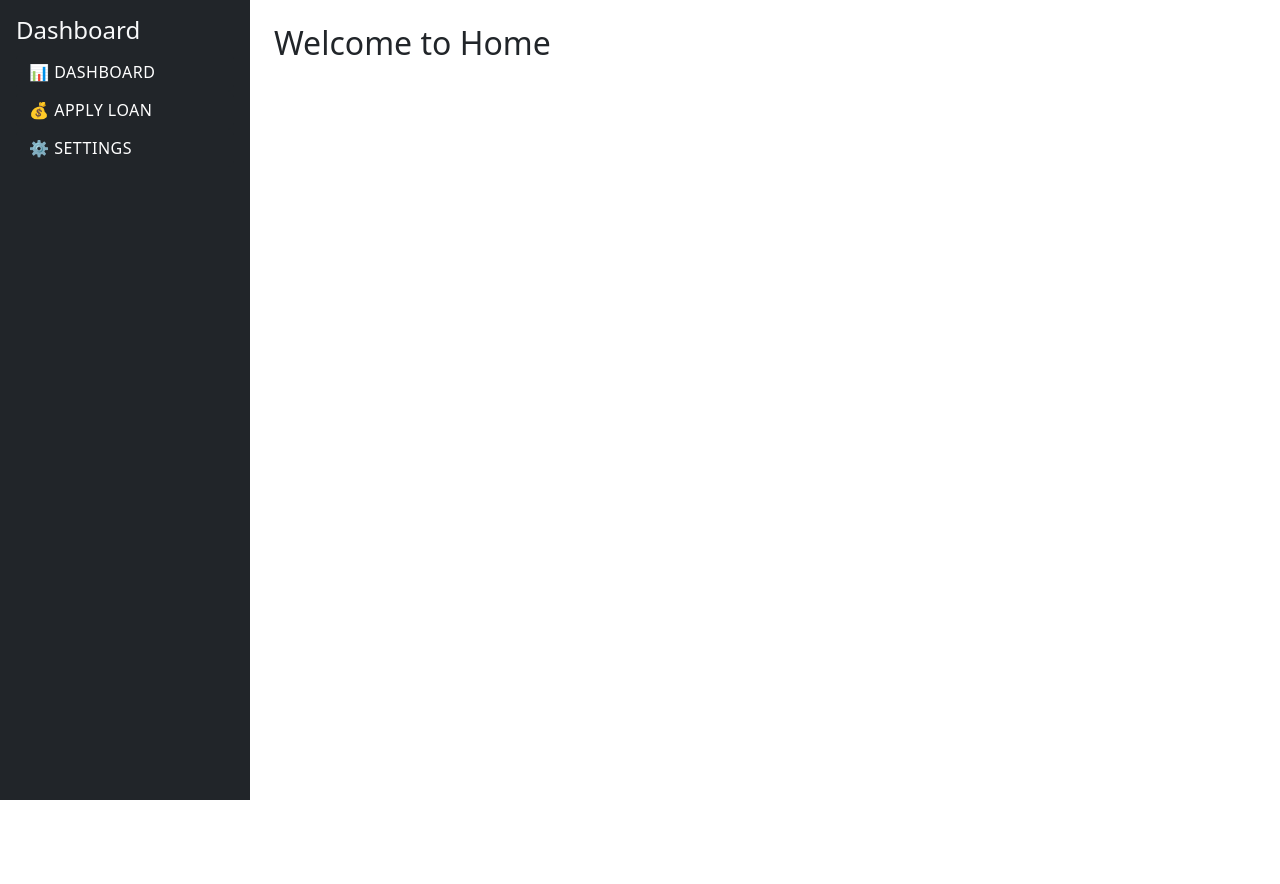
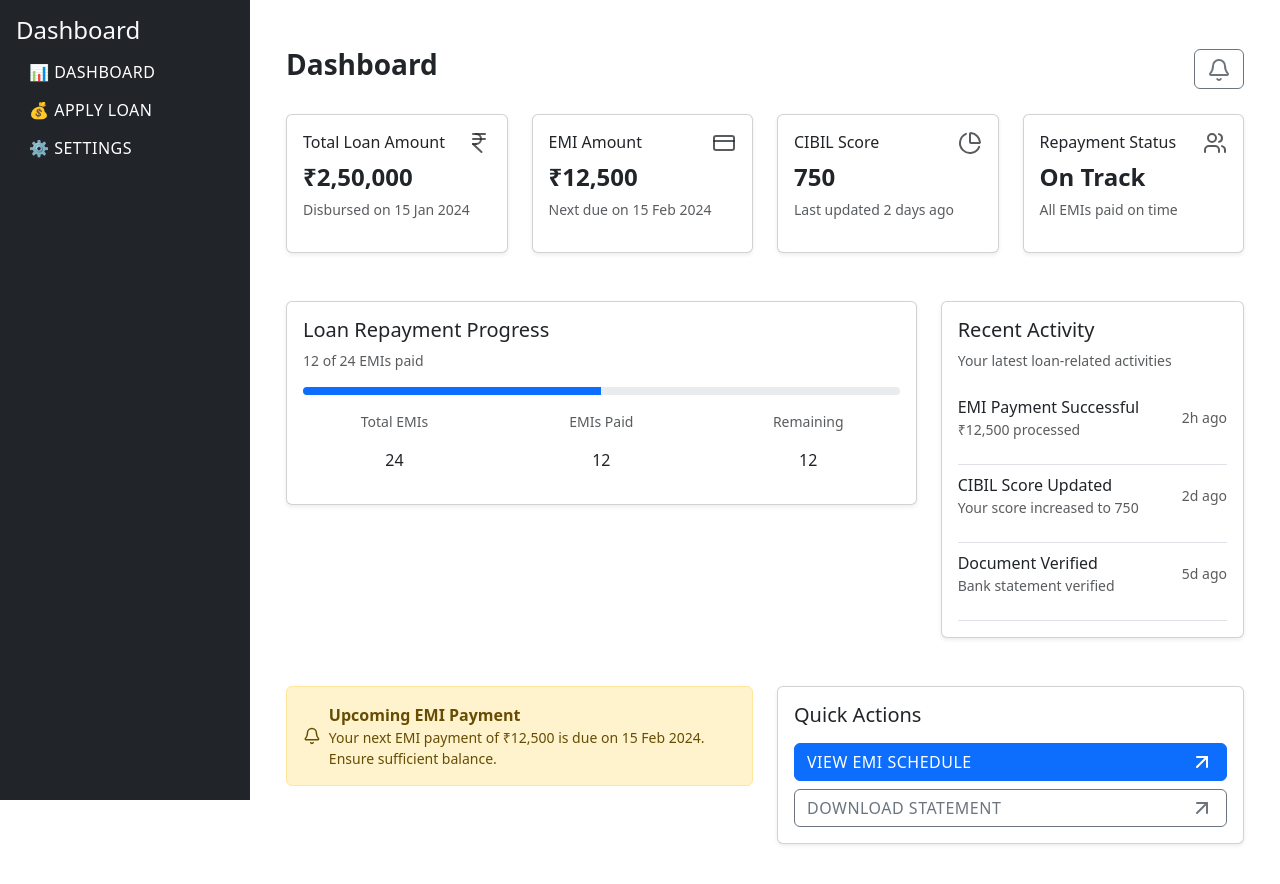
Before and after one commit to rohitpagi33/Oddo-X-Charusat-Hackathon-2025, a React (Create React App) app in the folder frontend/: page /dashbaord_user in a window 1280 px wide. Shown: the top 884 px of the page. Before the commit the page ends 800 px from the top, so only its background shows below. Built offline with nearby package versions, Linux system fonts and the light colour scheme; no server answers.

Commit message:
Apply_loan form and dashbord work

```diff
--- a/frontend/package.json
+++ b/frontend/package.json
@@ -9,9 +9,11 @@
   },
   "dependencies": {
     "@popperjs/core": "^2.11.8",
+    "@supabase/supabase-js": "^2.49.1",
     "@tailwindcss/vite": "^4.0.9",
     "axios": "^1.8.1",
     "bootstrap": "^5.3.3",
+    "lucide-react": "^0.477.0",
     "react": "^18.0.0",
     "react-bootstrap": "^2.10.9",
     "react-dom": "^18.0.0",
--- a/frontend/src/components/Dashboard/Apply_loan.jsx
+++ b/frontend/src/components/Dashboard/Apply_loan.jsx
@@ -1,3 +1,146 @@
-import React from "react";
-const Apply_loan = () => <h2>Apply Loan Page</h2>;
-export default Apply_loan;
+import { useState } from "react";
+import { supabase } from "../../supabaseClient";
+import "bootstrap/dist/css/bootstrap.min.css";
+
+export default function ApplyLoanPage() {
+  // Form state
+  const [loanType, setLoanType] = useState("");
+  const [loanAmount, setLoanAmount] = useState("");
+  const [loanTenure, setLoanTenure] = useState(24);
+  const [monthlyIncome, setMonthlyIncome] = useState("");
+  const [employmentType, setEmploymentType] = useState("");
+  const [loading, setLoading] = useState(false);
+
+  // Handle form submission
+  const handleSubmit = async (e) => {
+    e.preventDefault();
+    setLoading(true);
+
+    const { data, error } = await supabase.from("loan_applications").insert([
+      {
+        loan_type: loanType,
+        loan_amount: loanAmount,
+        loan_tenure: loanTenure,
+        monthly_income: monthlyIncome,
+        employment_type: employmentType,
+      },
+    ]);
+
+    setLoading(false);
+
+    if (error) {
+      console.error("Error submitting form:", error.message);
+      alert("Error submitting application. Please try again.");
+    } else {
+      console.log("Form submitted successfully:", data);
+      alert("Application submitted successfully!");
+      // Reset form fields after submission
+      setLoanType("");
+      setLoanAmount("");
+      setLoanTenure(24);
+      setMonthlyIncome("");
+      setEmploymentType("");
+    }
+  };
+
+  return (
+    <div className="container mt-5">
+      <h1 className="mb-3">Apply for a Loan</h1>
+      <p className="text-muted">Fill out the form below to apply for a loan.</p>
+
+      <div className="card">
+        <div className="card-header">
+          <h5>Loan Application</h5>
+          <p className="text-muted">Provide your details to get started.</p>
+        </div>
+
+        <div className="card-body">
+          <form onSubmit={handleSubmit}>
+            {/* Loan Type */}
+            <div className="mb-3">
+              <label className="form-label">Loan Type</label>
+              <select
+                className="form-select"
+                value={loanType}
+                onChange={(e) => setLoanType(e.target.value)}
+                required
+              >
+                <option value="">Select loan type</option>
+                <option value="personal">Personal Loan</option>
+                <option value="business">Business Loan</option>
+                <option value="education">Education Loan</option>
+                <option value="home">Home Loan</option>
+              </select>
+            </div>
+
+            {/* Loan Amount */}
+            <div className="mb-3">
+              <label className="form-label">Loan Amount (₹)</label>
+              <input
+                type="number"
+                className="form-control"
+                placeholder="Enter loan amount"
+                value={loanAmount}
+                onChange={(e) => setLoanAmount(e.target.value)}
+                required
+              />
+            </div>
+
+            {/* Loan Tenure */}
+            <div className="mb-3">
+              <label className="form-label">Loan Tenure (months)</label>
+              <input
+                type="range"
+                className="form-range"
+                min="12"
+                max="60"
+                step="1"
+                value={loanTenure}
+                onChange={(e) => setLoanTenure(e.target.value)}
+              />
+              <div className="d-flex justify-content-between text-muted">
+                <span>12 months</span>
+                <span>{loanTenure} months</span>
+                <span>60 months</span>
+              </div>
+            </div>
+
+            {/* Monthly Income */}
+            <div className="mb-3">
+              <label className="form-label">Monthly Income (₹)</label>
+              <input
+                type="number"
+                className="form-control"
+                placeholder="Enter your monthly income"
+                value={monthlyIncome}
+                onChange={(e) => setMonthlyIncome(e.target.value)}
+                required
+              />
+            </div>
+
+            {/* Employment Type */}
+            <div className="mb-3">
+              <label className="form-label">Employment Type</label>
+              <select
+                className="form-select"
+                value={employmentType}
+                onChange={(e) => setEmploymentType(e.target.value)}
+                required
+              >
+                <option value="">Select employment type</option>
+                <option value="salaried">Salaried</option>
+                <option value="self-employed">Self Employed</option>
+                <option value="business">Business Owner</option>
+              </select>
+            </div>
+
+            {/* Submit Button */}
+            <button type="submit" className="btn btn-primary w-100" disabled={loading}>
+              {loading ? "Submitting..." : "Continue to Document Upload"}
+            </button>
+          </form>
+        </div>
+      </div>
+    </div>
+  );
+}
--- a/frontend/src/components/Dashboard/Dashboard.jsx
+++ b/frontend/src/components/Dashboard/Dashboard.jsx
@@ -1,3 +1,117 @@
-import React from "react";
-const Dashboard = () => <h2>Welcome to Home</h2>;
-export default Dashboard;
+import { ArrowUpRight, Bell, CreditCard, IndianRupee, PieChart, Users } from "lucide-react";
+
+export default function DashboardPage() {
+  return (
+    <div className="container py-4">
+      {/* Header */}
+      <div className="d-flex justify-content-between align-items-center mb-4">
+        <h1 className="h3 fw-bold">Dashboard</h1>
+        <button className="btn btn-outline-secondary">
+          <Bell className="h-4 w-4" />
+        </button>
+      </div>
+
+      {/* Stats Cards */}
+      <div className="row g-4">
+        {stats.map((stat, index) => (
+          <div key={index} className="col-md-6 col-lg-3">
+            <div className="card p-3 shadow-sm">
+              <div className="d-flex justify-content-between align-items-center">
+                <h6 className="m-0">{stat.title}</h6>
+                <stat.icon className="h-4 w-4 text-muted" />
+              </div>
+              <div className="mt-2">
+                <h4 className="fw-bold">{stat.value}</h4>
+                <p className="text-muted small">{stat.description}</p>
+              </div>
+            </div>
+          </div>
+        ))}
+      </div>
+
+      {/* Loan Repayment Progress & Recent Activity */}
+      <div className="row g-4 mt-4">
+        <div className="col-lg-8">
+          <div className="card p-3 shadow-sm">
+            <h5>Loan Repayment Progress</h5>
+            <p className="text-muted small">12 of 24 EMIs paid</p>
+            <div className="progress" style={{ height: "8px" }}>
+              <div className="progress-bar" style={{ width: "50%" }}></div>
+            </div>
+            <div className="row mt-3 text-center">
+              {progressDetails.map((item, idx) => (
+                <div key={idx} className="col">
+                  <p className="text-muted small">{item.label}</p>
+                  <p className="fw-medium">{item.value}</p>
+                </div>
+              ))}
+            </div>
+          </div>
+        </div>
+
+        <div className="col-lg-4">
+          <div className="card p-3 shadow-sm">
+            <h5>Recent Activity</h5>
+            <p className="text-muted small">Your latest loan-related activities</p>
+            {activities.map((activity, index) => (
+              <div key={index} className="d-flex justify-content-between align-items-center border-bottom py-2">
+                <div>
+                  <p className="m-0 fw-medium">{activity.title}</p>
+                  <p className="text-muted small">{activity.description}</p>
+                </div>
+                <p className="text-muted small">{activity.date}</p>
+              </div>
+            ))}
+          </div>
+        </div>
+      </div>
+
+      {/* Alerts & Quick Actions */}
+      <div className="row g-4 mt-4">
+        <div className="col-md-6">
+          <div className="alert alert-warning d-flex align-items-center">
+            <Bell className="me-2" />
+            <div>
+              <strong>Upcoming EMI Payment</strong>
+              <p className="m-0 small">
+                Your next EMI payment of ₹12,500 is due on 15 Feb 2024. Ensure sufficient balance.
+              </p>
+            </div>
+          </div>
+        </div>
+
+        <div className="col-md-6">
+          <div className="card p-3 shadow-sm">
+            <h5>Quick Actions</h5>
+            <button className="btn btn-primary w-100 d-flex justify-content-between mt-2">
+              View EMI Schedule <ArrowUpRight />
+            </button>
+            <button className="btn btn-outline-secondary w-100 d-flex justify-content-between mt-2">
+              Download Statement <ArrowUpRight />
+            </button>
+          </div>
+        </div>
+      </div>
+    </div>
+  );
+}
+
+// Static Data for Cards
+const stats = [
+  { title: "Total Loan Amount", value: "₹2,50,000", description: "Disbursed on 15 Jan 2024", icon: IndianRupee },
+  { title: "EMI Amount", value: "₹12,500", description: "Next due on 15 Feb 2024", icon: CreditCard },
+  { title: "CIBIL Score", value: "750", description: "Last updated 2 days ago", icon: PieChart },
+  { title: "Repayment Status", value: "On Track", description: "All EMIs paid on time", icon: Users },
+];
+
+const progressDetails = [
+  { label: "Total EMIs", value: "24" },
+  { label: "EMIs Paid", value: "12" },
+  { label: "Remaining", value: "12" },
+];
+
+const activities = [
+  { title: "EMI Payment Successful", description: "₹12,500 processed", date: "2h ago" },
+  { title: "CIBIL Score Updated", description: "Your score increased to 750", date: "2d ago" },
+  { title: "Document Verified", description: "Bank statement verified", date: "5d ago" },
+];
```
Also changed, not shown: 1 other file (tests, documents, lock files or other folders).
